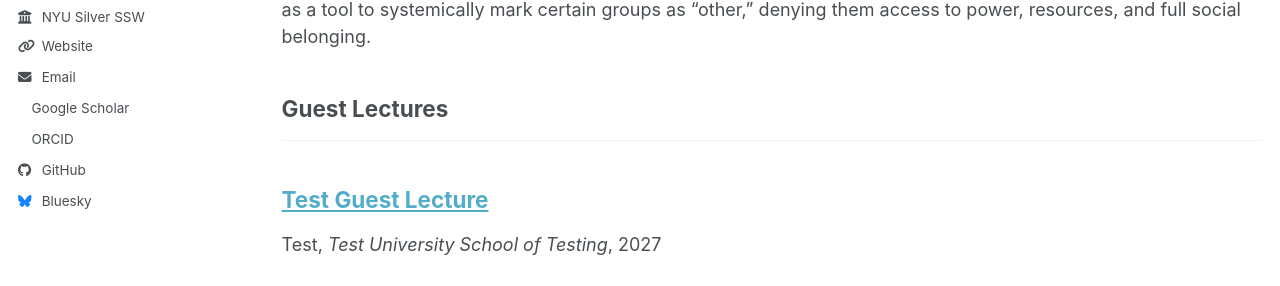
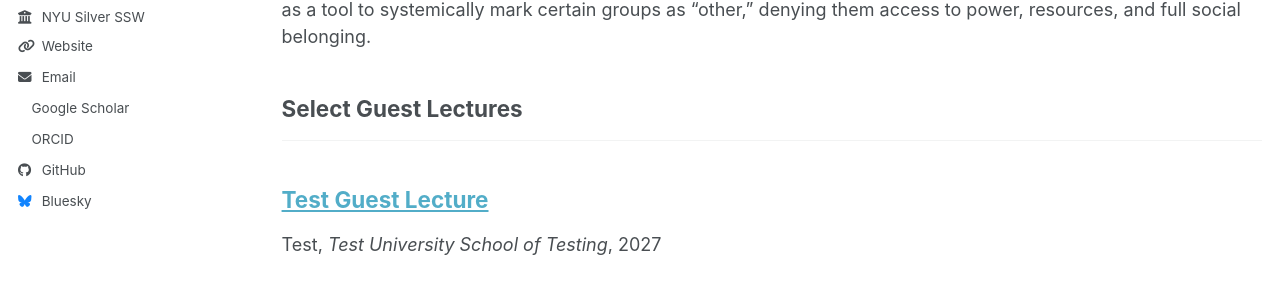
Before and after one commit to jackiecosse/jackiecosse.com, a Jekyll site: the page built from _pages/teaching.html, in a window 1280 px wide and 900 px high, scrolled down 697 px. Shown: the part 367-653 px from the top of the window. Built offline with Jekyll 4.4.1, drawn with Linux system fonts in a browser that asks for light colours; a style sheet for code colours, icons or effects is not loaded.

Commit message:
Update _config.yml

```diff
--- a/_config.yml
+++ b/_config.yml
@@ -95,7 +95,7 @@ teaching_category:
   courses:
     title: 'Courses Taught'
   guest_lectures:
-    title: 'Guest Lectures'
+    title: 'Select Guest Lectures'
 
 # Site Settings
 teaser                   :  # filename of teaser fallback teaser image placed in /images/ for social media previews
```
